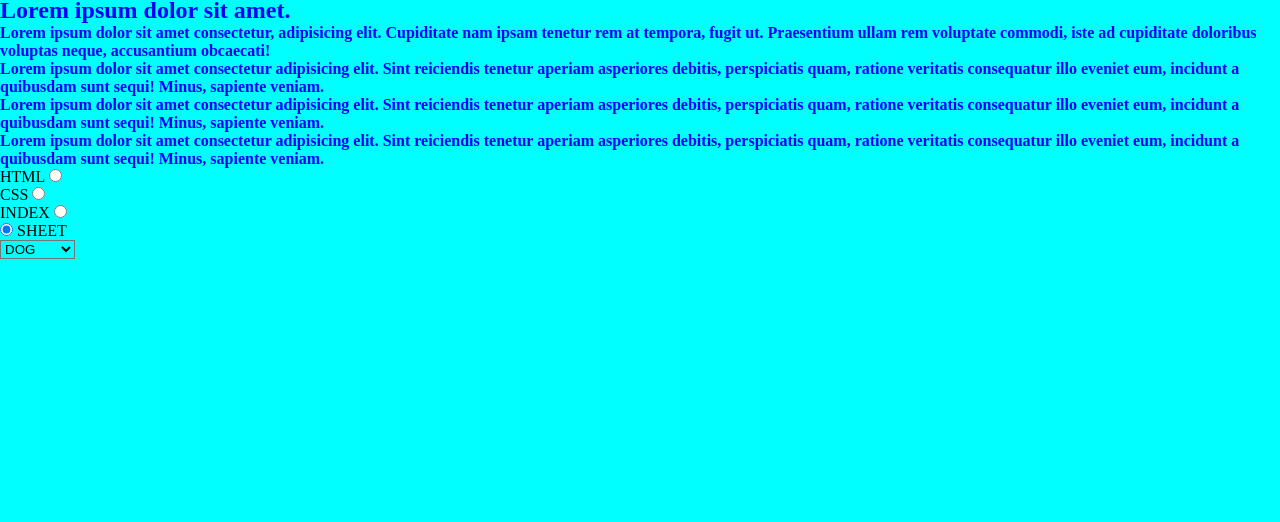
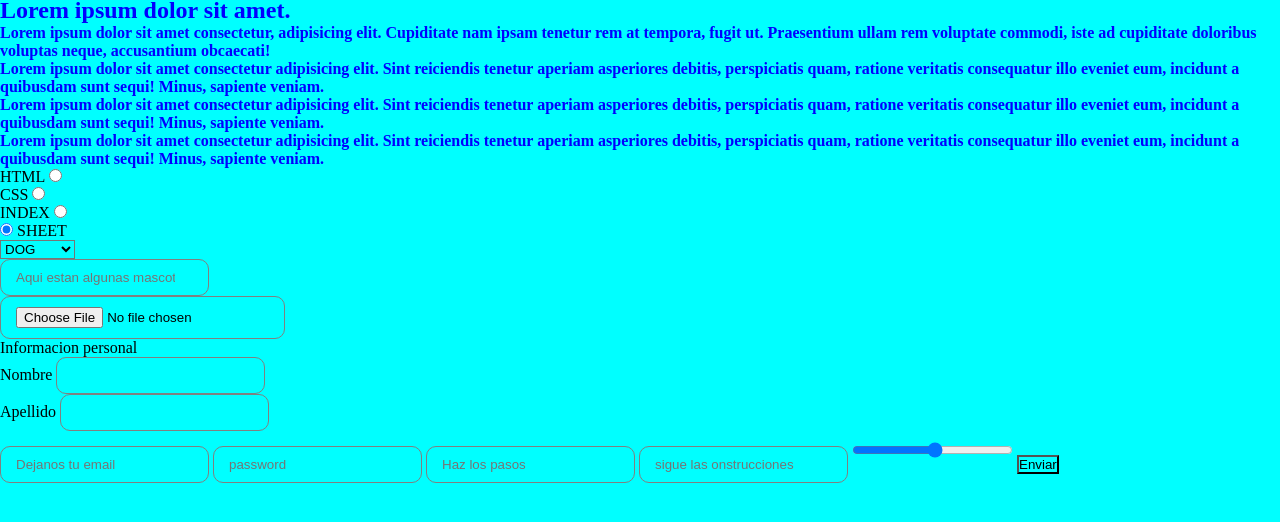
Before and after one commit to Moises-llanos/primerR, a plain HTML site: page index.html in a window 1280 px wide. Shown: the part 180-702 px from the top of the page. Drawn offline with Linux system fonts and the light colour scheme.

Commit message:
Ultimaversion5

```diff
--- a/index.html
+++ b/index.html
@@ -101,6 +101,59 @@
 
     </section>
 
+    <section>
+        <form action="">
+            <input type="list" list="mascotas" placeholder="Aqui estan algunas mascotas">
+            <datalist id="mascotas">
+                <option value="dog">perro</option>
+                <option value="dog">perro</option>
+                <option value="dog">perro</option>
+                <option value="dog">perro</option>
+                <option value="dog">perro</option>
+                <option value="dog">perro</option>
+                <option value="dog">perro</option>
+                <option value="dog">perro</option>
+                <option value="dog">perro</option>
+                <option value="dog">perro</option>
+                <option value="dog">perro</option>
+                <option value="dog">perro</option>
+                <option value="dog">perro</option>
+                <option value="dog">perro</option>
+                <option value="dog">perro</option>
+            </datalist>
+    </section>
+
+
+    <form action="">
+        <input class="file" type="file">
+    </form>
+
+    <section>
+        <form action="">
+            <fieldset>
+                <legend>Informacion personal</legend>
+                <label for="name">Nombre</label>
+                <input type="tex" id="name">
+                <div>
+                    <label for="surname">Apellido</label>
+                    <input type="text" id="surname">
+                </div>
+            </fieldset>
+        </form>
+    </section>
+
+    <section>
+        <form action="dou.html" method="POST">
+
+            <input type="email" placeholder="Dejanos tu email" minlength="5" name="correo">
+            <input type="password" placeholder="password" required name="contraseña">
+            <input type="text" placeholder="Haz los pasos" readonly>
+            <input type="text" placeholder="sigue las onstrucciones" disabled>
+            <input type="range" min="10" max="200" step="20">
+            <button>Enviar</button>
+        </form>
+    </section>
+
 
 
 </body>
--- a/sheet.css
+++ b/sheet.css
@@ -35,3 +35,13 @@ h1,
 h2{
     color: blue;
 }
+
+fieldset{
+    border: none;
+}
+input,
+.file{
+    border: 1px solid gray;
+    padding: 10px 15px 10px 15px;
+    border-radius: 10px;
+}
```
